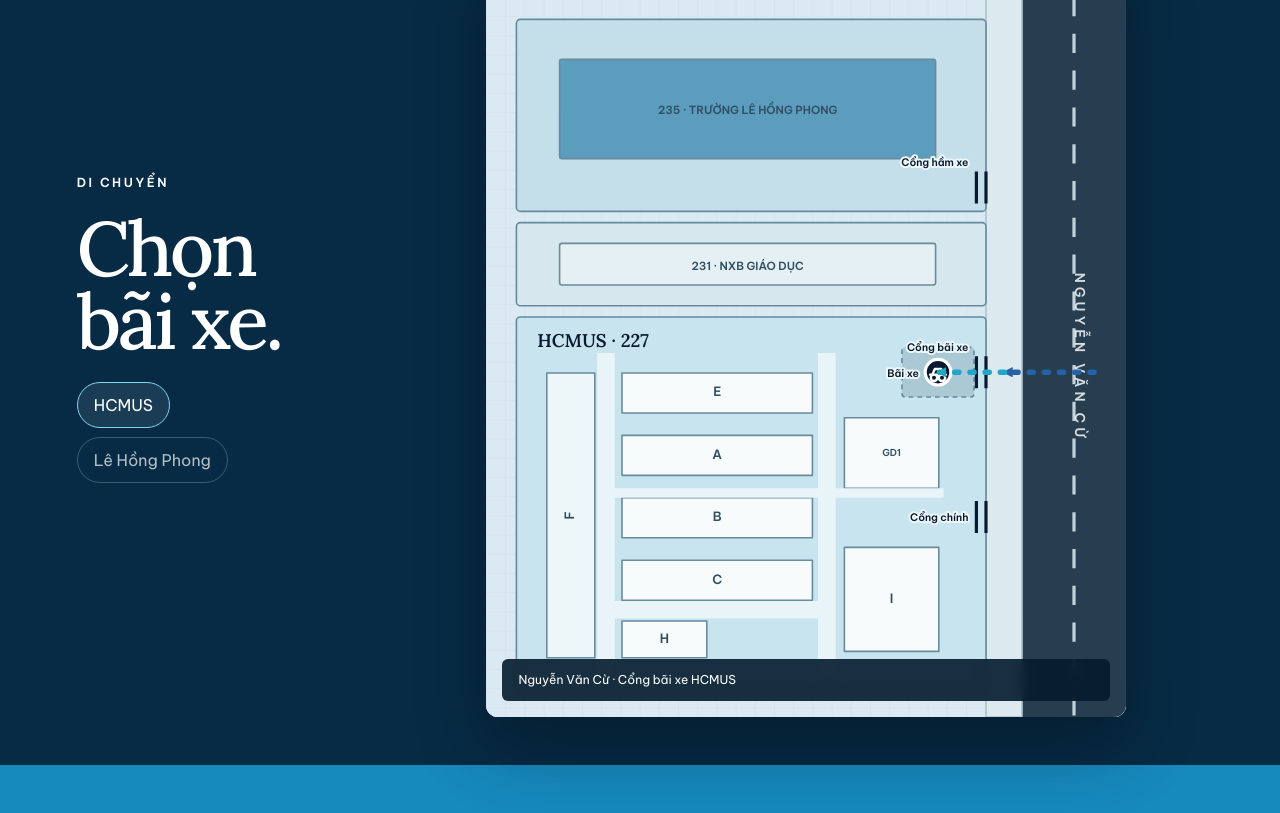
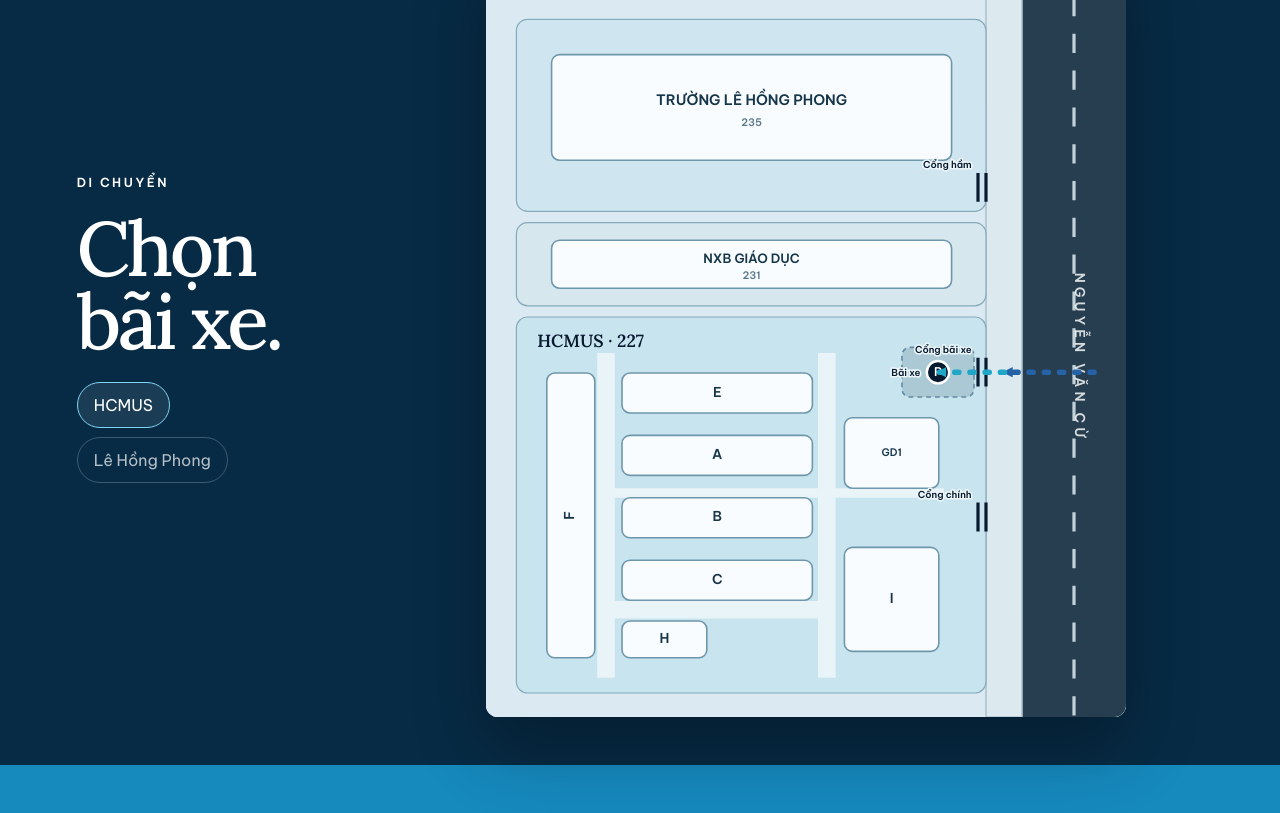
Before and after one commit to mJota666/minh-graduation, a plain HTML site: page index.html in a window 1280 px wide. Shown: the part 907-1720 px from the top of the page. Drawn offline with Linux system fonts and the light colour scheme.

Commit message:
Simplify campus map design

```diff
--- a/app.js
+++ b/app.js
@@ -103,11 +103,6 @@ function selectRoute(route) {
     tab.setAttribute("aria-selected", String(selected));
   });
   document.querySelectorAll("[data-map-route]").forEach((path) => path.classList.toggle("active", path.dataset.mapRoute === route));
-  const campusMap = document.querySelector("#campus-map");
-  campusMap.dataset.activeRoute = route;
-  document.querySelector("#map-route-label").textContent = route === "lhp"
-    ? "Hầm xe LHP · Cổng chính HCMUS"
-    : "Nguyễn Văn Cừ · Cổng bãi xe HCMUS";
 }
 document.querySelectorAll(".route-tab").forEach((tab) => tab.addEventListener("click", () => selectRoute(tab.dataset.route)));
 selectRoute("hcmus");
--- a/index.html
+++ b/index.html
@@ -72,54 +72,57 @@
               <title id="map-title">Sơ đồ cổng vào và bãi xe HCMUS</title>
               <desc id="map-description">Mặt bằng nhìn từ trên xuống. Đường Nguyễn Văn Cừ ở bên phải; từ bắc xuống nam là Lê Hồng Phong, số 231 và HCMUS.</desc>
               <defs>
-                <pattern id="map-grid" width="24" height="24" patternUnits="userSpaceOnUse"><path d="M24 0H0V24" fill="none" stroke="#4c7690" stroke-width="1" opacity=".12"/></pattern>
                 <marker id="arrow-red" viewBox="0 0 10 10" refX="8" refY="5" markerUnits="userSpaceOnUse" markerWidth="13" markerHeight="13" orient="auto"><path d="M0 0 10 5 0 10Z" fill="#0d7180"/></marker>
                 <marker id="arrow-blue" viewBox="0 0 10 10" refX="8" refY="5" markerUnits="userSpaceOnUse" markerWidth="13" markerHeight="13" orient="auto"><path d="M0 0 10 5 0 10Z" fill="#2563a6"/></marker>
                 <marker id="arrow-orange" viewBox="0 0 10 10" refX="8" refY="5" markerUnits="userSpaceOnUse" markerWidth="13" markerHeight="13" orient="auto"><path d="M0 0 10 5 0 10Z" fill="#20a6c7"/></marker>
               </defs>
 
               <rect width="800" height="900" class="map-ground"/>
-              <rect width="625" height="900" fill="url(#map-grid)"/>
               <path d="M670 0H800V900H670Z" class="map-road"/>
               <path d="M735 0V900" class="road-divider"/>
               <path d="M625 0H670V900H625Z" class="map-sidewalk"/>
               <text x="736" y="450" class="road-label" transform="rotate(90 736 450)">NGUYỄN VĂN CỪ</text>
-              <g class="north-mark" transform="translate(588 54)"><path d="M0 34V-10M0-10L-9 5M0-10L9 5"/><text x="0" y="53">BẮC</text></g>
 
               <g class="campus-zone lhp-zone">
-                <rect x="38" y="28" width="587" height="240" rx="5" class="site-boundary"/>
-                <rect x="92" y="78" width="470" height="124" rx="3" class="building building-lhp"/>
-                <text x="327" y="146" class="middle-label" text-anchor="middle">235 · TRƯỜNG LÊ HỒNG PHONG</text>
-                <g class="map-gate" transform="translate(625 238)"><path d="M0-20V20M-12-20V20"/><text x="-22" y="-27" text-anchor="end">Cổng hầm xe</text></g>
+                <rect x="38" y="28" width="587" height="240" rx="14" class="site-boundary"/>
+                <rect x="82" y="72" width="500" height="132" rx="10" class="map-building"/>
+                <text x="332" y="130" class="place-label">TRƯỜNG LÊ HỒNG PHONG</text>
+                <text x="332" y="158" class="place-number">235</text>
+                <g class="map-gate" transform="translate(625 238)"><path d="M0-18V18M-10-18V18"/><text x="-18" y="-24" text-anchor="end">Cổng hầm</text></g>
               </g>
 
               <g class="middle-block">
-                <rect x="38" y="282" width="587" height="104" rx="5" class="site-boundary middle-site"/>
-                <rect x="92" y="308" width="470" height="52" rx="3" class="building building-middle"/>
-                <text x="327" y="341" class="middle-label" text-anchor="middle">231 · NXB GIÁO DỤC</text>
+                <rect x="38" y="282" width="587" height="104" rx="14" class="site-boundary middle-site"/>
+                <rect x="82" y="304" width="500" height="60" rx="10" class="map-building"/>
+                <text x="332" y="328" class="place-label small">NXB GIÁO DỤC</text>
+                <text x="332" y="349" class="place-number">231</text>
               </g>
 
               <g class="campus-zone hcmus-zone">
-                <rect x="38" y="400" width="587" height="470" rx="5" class="site-boundary hcmus-site"/>
+                <rect x="38" y="400" width="587" height="470" rx="14" class="site-boundary hcmus-site"/>
                 <text x="64" y="438" class="campus-name">HCMUS · 227</text>
-                <path d="M76 470H136V826H76Z" class="building building-f"/>
+                <path d="M150 456V840M426 456V840M150 766H426" class="campus-walkway"/>
+                <path d="M150 620H566" class="campus-walkway campus-corridor"/>
+                <rect x="76" y="470" width="60" height="356" rx="10" class="map-building"/>
                 <text x="106" y="648" class="building-label" transform="rotate(-90 106 648)">F</text>
-                <path d="M170 470H408V520H170ZM170 548H408V598H170ZM170 626H408V676H170ZM170 704H408V754H170Z" class="building campus-blocks"/>
+                <rect x="170" y="470" width="238" height="50" rx="10" class="map-building"/>
+                <rect x="170" y="548" width="238" height="50" rx="10" class="map-building"/>
+                <rect x="170" y="626" width="238" height="50" rx="10" class="map-building"/>
+                <rect x="170" y="704" width="238" height="50" rx="10" class="map-building"/>
                 <text x="289" y="495" class="building-label">E</text>
                 <text x="289" y="573" class="building-label">A</text>
                 <text x="289" y="651" class="building-label">B</text>
                 <text x="289" y="729" class="building-label">C</text>
-                <path d="M170 780H276V826H170Z" class="building campus-blocks"/>
+                <rect x="170" y="780" width="106" height="46" rx="10" class="map-building"/>
                 <text x="223" y="803" class="building-label">H</text>
-                <path d="M448 526H566V614H448ZM448 688H566V818H448Z" class="building campus-blocks"/>
+                <rect x="448" y="526" width="118" height="88" rx="10" class="map-building"/>
+                <rect x="448" y="688" width="118" height="130" rx="10" class="map-building"/>
                 <text x="507" y="570" class="building-label small">GD1</text>
                 <text x="507" y="753" class="building-label">I</text>
-                <path d="M150 456V840M426 456V840M150 766H426" class="campus-walkway"/>
-                <path d="M150 620H566" class="campus-walkway" style="stroke-width:12px"/>
-                <rect x="520" y="438" width="90" height="62" rx="4" class="parking-bay"/>
-                <g class="map-pin" transform="translate(565 469)"><circle r="16"/><path d="M-10 3h20M-7 3l3-7h8l4 7M-5 3a4 4 0 1 0 0 8 4 4 0 0 0 0-8Zm10 0a4 4 0 1 0 0 8 4 4 0 0 0 0-8Z"/><text x="-24" y="6" text-anchor="end">Bãi xe</text></g>
-                <g class="map-gate" transform="translate(625 469)"><path d="M0-20V20M-12-20V20"/><text x="-22" y="-27" text-anchor="end">Cổng bãi xe</text></g>
-                <g class="map-gate" transform="translate(625 650)"><path d="M0-20V20M-12-20V20"/><text x="-22" y="5" text-anchor="end">Cổng chính</text></g>
+                <rect x="520" y="438" width="90" height="62" rx="10" class="parking-bay"/>
+                <g class="parking-marker" transform="translate(565 469)"><circle r="14"/><text class="parking-letter" y="1">P</text><text class="parking-text" x="-22" y="5" text-anchor="end">Bãi xe</text></g>
+                <g class="map-gate" transform="translate(625 469)"><path d="M0-18V18M-10-18V18"/><text x="-18" y="-24" text-anchor="end">Cổng bãi xe</text></g>
+                <g class="map-gate" transform="translate(625 650)"><path d="M0-18V18M-10-18V18"/><text x="-18" y="-24" text-anchor="end">Cổng chính</text></g>
               </g>
 
               <g class="map-route" data-map-route="lhp">
@@ -132,7 +135,6 @@
                 <path d="M648 469H565" class="route-line route-line-orange" marker-end="url(#arrow-orange)"/>
               </g>
             </svg>
-            <div class="map-route-label" id="map-route-label">Nguyễn Văn Cừ → Cổng bãi xe HCMUS</div>
           </div>
         </div>
       </section>
--- a/styles.css
+++ b/styles.css
@@ -79,27 +79,23 @@ h2 { margin: 0; font-size: clamp(3rem, 6vw, 6.5rem); line-height: .95; letter-sp
 .map-sidewalk { fill: #dceaf0; stroke: #adc3cf; stroke-width: 2; }
 .road-divider { fill: none; stroke: #eaf7fb; stroke-width: 4; stroke-dasharray: 24 22; opacity: .8; }
 .road-label { fill: rgba(255,255,255,.82); font-size: 17px; font-weight: 600; letter-spacing: 5px; text-anchor: middle; }
-.north-mark path { fill: none; stroke: var(--ink); stroke-width: 3; stroke-linecap: round; stroke-linejoin: round; }
-.north-mark text { fill: var(--ink); font-size: 11px; font-weight: 600; text-anchor: middle; }
-.site-boundary { fill: #c4deea; stroke: #638aa0; stroke-width: 2; }
+.site-boundary { fill: #cfe5ef; stroke: #86aabb; stroke-width: 1.5; }
 .middle-site { fill: #d7e7ee; }
 .hcmus-site { fill: #c8e4ef; }
-.campus-name { fill: var(--ink); font-family: "Lora", serif; font-size: 23px; font-weight: 600; }
-.building { stroke: #688b9d; stroke-width: 2; stroke-linejoin: round; }
-.building-lhp { fill: #5c9cbc; }
-.building-middle { fill: #e5f0f4; }
-.building-f { fill: #edf6f8; }
-.campus-blocks { fill: #f7fbfc; }
+.campus-name { fill: var(--ink); font-family: "Lora", serif; font-size: 22px; font-weight: 600; }
+.map-building { fill: #f8fcff; stroke: #6f97ab; stroke-width: 2; }
 .parking-bay { fill: #abc8d5; stroke: #638aa0; stroke-width: 2; stroke-dasharray: 6 5; }
-.courtyard { fill: #7fb6cb; stroke: #638aa0; stroke-width: 2; }
-.middle-label, .area-label, .building-label { fill: #304f62; font-size: 14px; font-weight: 600; }
-.area-label { font-size: 12px; letter-spacing: 2px; text-anchor: middle; }
-.building-label { font-size: 16px; text-anchor: middle; dominant-baseline: middle; }
-.building-label.small { font-size: 12px; }
+.place-label, .place-number, .building-label { fill: #17364a; font-weight: 700; text-anchor: middle; dominant-baseline: middle; }
+.place-label { font-size: 18px; }
+.place-label.small { font-size: 16px; }
+.place-number { fill: #5a788a; font-size: 13px; }
+.building-label { font-size: 17px; }
+.building-label.small { font-size: 13px; }
 .campus-walkway { fill: none; stroke: #e8f4f8; stroke-width: 22; stroke-linecap: square; }
-.map-pin circle { fill: var(--ink); stroke: white; stroke-width: 4; }
-.map-pin path { fill: none; stroke: white; stroke-width: 3; stroke-linecap: round; stroke-linejoin: round; }
-.map-pin text, .map-gate text { fill: var(--ink); font-size: 13px; font-weight: 600; paint-order: stroke; stroke: #edf7fa; stroke-width: 5px; stroke-linejoin: round; }
+.campus-corridor { stroke-width: 12px; }
+.parking-marker circle { fill: var(--ink); stroke: white; stroke-width: 3; }
+.parking-letter { fill: white; font-size: 15px; font-weight: 700; text-anchor: middle; dominant-baseline: middle; }
+.parking-text, .map-gate text { fill: var(--ink); font-size: 12px; font-weight: 600; paint-order: stroke; stroke: #edf7fa; stroke-width: 4px; stroke-linejoin: round; }
 .map-gate path { fill: none; stroke: var(--ink); stroke-width: 4; }
 .map-route { opacity: 0; transition: opacity .35s; pointer-events: none; }
 .map-route.active { opacity: 1; }
@@ -107,7 +103,6 @@ h2 { margin: 0; font-size: clamp(3rem, 6vw, 6.5rem); line-height: .95; letter-sp
 .route-line-red { stroke: #0d7180; }
 .route-line-blue { stroke: #2563a6; }
 .route-line-orange { stroke: #20a6c7; }
-.map-route-label { position: absolute; z-index: 6; left: 1rem; right: 1rem; bottom: 1rem; padding: .8rem 1rem; border-radius: 6px; background: rgba(4,27,45,.9); color: white; font-size: .76rem; line-height: 1.35; backdrop-filter: blur(7px); }
 @keyframes route-flow { to { stroke-dashoffset: -24; } }
 .closing { padding: clamp(6rem, 13vw, 13rem) 1.5rem; text-align: center; background: var(--orange); color: white; }
 .closing h2 { max-width: 900px; margin-inline: auto; font-size: clamp(2.8rem, 7vw, 7rem); }
```
